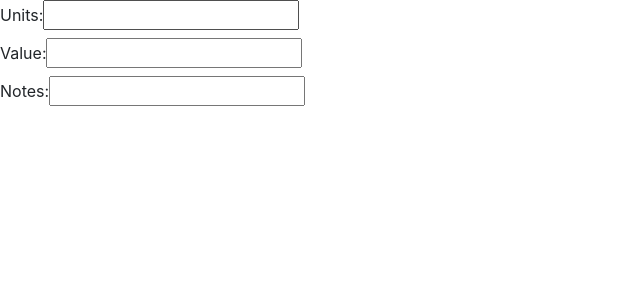
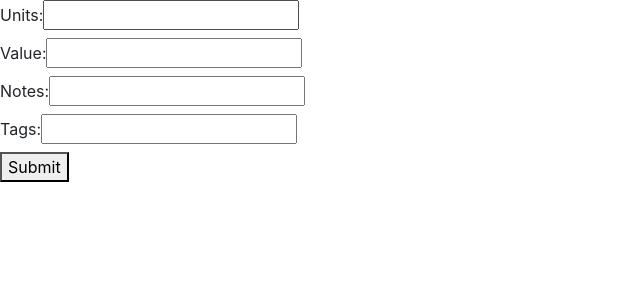
Before and after one commit to mraison/journal_react, a React (Create React App) app in the folder react-api/: page /users/1/entry in a window 1280 px wide. Shown: the top 300 px of the page, without its empty margins (0-640 px from the left). Built offline with nearby package versions, Linux system fonts and the light colour scheme.

Commit message:
ok now I can create new points per user and have them show up in our graph. required a little additional configuration on flask CORS

```diff
--- a/react-api/src/journalEntry.js
+++ b/react-api/src/journalEntry.js
@@ -1,10 +1,23 @@
 import React from 'react';
+import { Redirect } from 'react-router-dom'
 
 class journalEntry extends React.Component {
+  constructor(props) {
+    super(props);
+    this.state = {
+      units: undefined,
+      value: undefined,
+      notes: '',
+      tags: []
+      // requiredFields: ['units', 'values', 'notes']
+    };
 
-  state = {
-    contacts: []
-  };
+    this.handleSubmitAndRedirect = this.handleSubmitAndRedirect.bind(this);
+    this.updatePointUnits = this.updatePointUnits.bind(this);
+    this.updatePointValue = this.updatePointValue.bind(this);
+    this.updatePointTags = this.updatePointTags.bind(this);
+    this.updatePointNotes = this.updatePointNotes.bind(this);
+  }
 
   componentDidMount = () => {
     this.setState({
@@ -12,24 +25,132 @@ class journalEntry extends React.Component {
     })
   }
 
+  handleSubmitAndRedirect(event) {
+    event.preventDefault();
+    const tmpState = this.state;
+    const url = `http://localhost:8080/users/${this.props.match.params.userID}/points`;
+    //prepare data a little more here....
+
+    // Get unix timestamp.
+    const time = new Date().getTime()
+    tmpState['time'] = time
+    const jsonPostData = JSON.stringify(tmpState)
+    console.log(jsonPostData)
+
+    fetch(url, {
+        method: 'POST',
+        body: jsonPostData,
+        headers: {
+            'Content-Type': 'application/json'
+        },
+      }).then(response => response.json()) // convert reponse to json
+        .then(data => {
+          console.log(data)
+          const pointID = data['ID']
+          this.setState({
+            redirectURL: `/users/${this.props.match.params.userID}/points/${pointID}`
+          })
+        });
+
+  }
+
+  updatePointUnits(event) {
+    this.setState({units: event.target.value})
+  }
+  updatePointValue(event) {
+    this.setState({value: event.target.value})
+  }
+  updatePointNotes(event) {
+    this.setState({notes: event.target.value})
+  }
+
+  updatePointTags(event) {
+    //@TODO add support for multi-entry / multi-select. First pass in comments below.
+    this.setState({tags: [event.target.value]})
+    // const tmpTagsState = this.state.tags
+
+    // const targetVal = event.target.value
+    // const targetValIndex = tmpTagsState.indexOf(targetVal)
+    // if (targetValIndex === -1) {
+    //   // element not found so add it.
+    //   this._addPointTags(targetVal)
+    // } else {
+    //   // element found so we'll need to remove it.
+    //   this._removePointTags(targetValIndex, tmpTagsState)
+    // }
+  }
+
+  // _addPointTags(targetVal) {
+  //   this.setState(
+  //     prevState => ({tags: [...prevState.tags, targetVal]})
+  //   )
+  // }
+
+  // _removePointTags(targetValIndex, currentTags) {
+  //   this.setState({tags: currentTags.splice(targetValIndex, 1)})
+  // }
+
+  renderRedirect() {
+    if (this.state.redirectURL) {
+      return <Redirect to={this.state.redirectURL}/>
+    }
+  }
+
   render() {
     return (
       <div>
+        {this.renderRedirect()}
+        <form>
           <div>
             <label> Units:
-              <input className="inputfield" type="text" name="units"/>
+                <input
+                  className="inputfield"
+                  type="text"
+                  name="units"
+                  onChange={this.updatePointUnits}
+                />
             </label>
           </div>
           <div>
             <label> Value:
-              <input className="inputfield" type="text" name="value"/>
+                <input
+                  className="inputfield"
+                  type="text"
+                  name="value"
+                  onChange={this.updatePointValue}
+                />
             </label>
           </div>
           <div>
             <label> Notes:
-              <input className="inputfield" type="text" name="notes"/>
+                <input
+                  className="inputfield"
+                  type="text"
+                  name="notes"
+                  onChange={this.updatePointNotes}
+                />
             </label>
           </div>
+          <div>
+            <label> Tags:
+                <input
+                  className="inputfield"
+                  type="text"
+                  name="tags"
+                  onChange={this.updatePointTags}
+                />
+            </label>
+          </div>
+          <div>
+            <label>
+              <button
+                onClick={this.handleSubmitAndRedirect}
+              >
+                Submit
+              </button>
+            </label>
+          </div>
+        </form>
       </div>
     );
   }
--- a/react-api/src/pointDetails.js
+++ b/react-api/src/pointDetails.js
@@ -15,7 +15,12 @@ class pointDetails extends React.Component {
     componentDidMount() {
       let j = {data: []}
       const url = `http://localhost:8080/users/${this.props.match.params.userID}/points/${this.props.match.params.pointID}`
-      fetch(url, {method:'GET'})
+      fetch(url, {
+          method:'GET',
+          headers: {
+              'Content-Type': 'application/json'
+          },
+        })
         .then(response => response.json()) // convert reponse to json
         .then(data => {
           // So my main data processing will need to go in here. same for the other modules.
--- a/react-api/src/recordSearch.js
+++ b/react-api/src/recordSearch.js
@@ -8,14 +8,20 @@ class userHome extends React.Component {
     }
 
     componentDidMount() {
+      console.log('here here')
       // this.state = {}
       let j = {data: []}
       const url = `http://localhost:8080/users/${this.props.match.params.userID}/points`
-      fetch(url, {method:'GET'})
+      fetch(url, {
+          method:'GET',
+          headers: {
+              'Content-Type': 'application/json'
+          },
+        })
         .then(response => response.json()) // convert reponse to json
         .then(data => {
           console.log(data)
-          const d = data.map(j => j.valueReal)
+          const d = data.map(j => j.value)
           // So my main data processing will need to go in here. same for the other modules.
           ReactDOM.render(
             <div>
```
Lines whose indentation alone changed are shown as unchanged.
